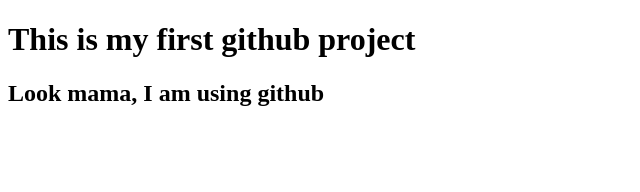
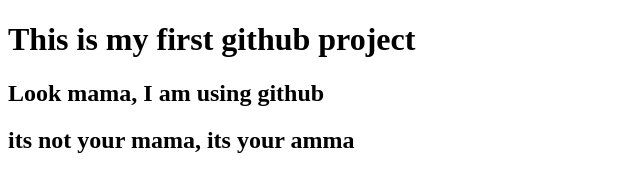
Before and after one commit to khaledsaifullah2020/my-first-website, a plain HTML site: page index.html in a window 1280 px wide. Shown: the whole page, without its empty margins (0-640 px from the left). Drawn offline with Linux system fonts and the light colour scheme.

Commit message:
Update index.html

```diff
--- a/index.html
+++ b/index.html
@@ -10,6 +10,7 @@
 <body>
     <h1>This is my first github project</h1>
     <h2>Look mama, I am using github</h2>
+    <h2> its not your mama, its your amma </h2>
 
 </body>
 
```
